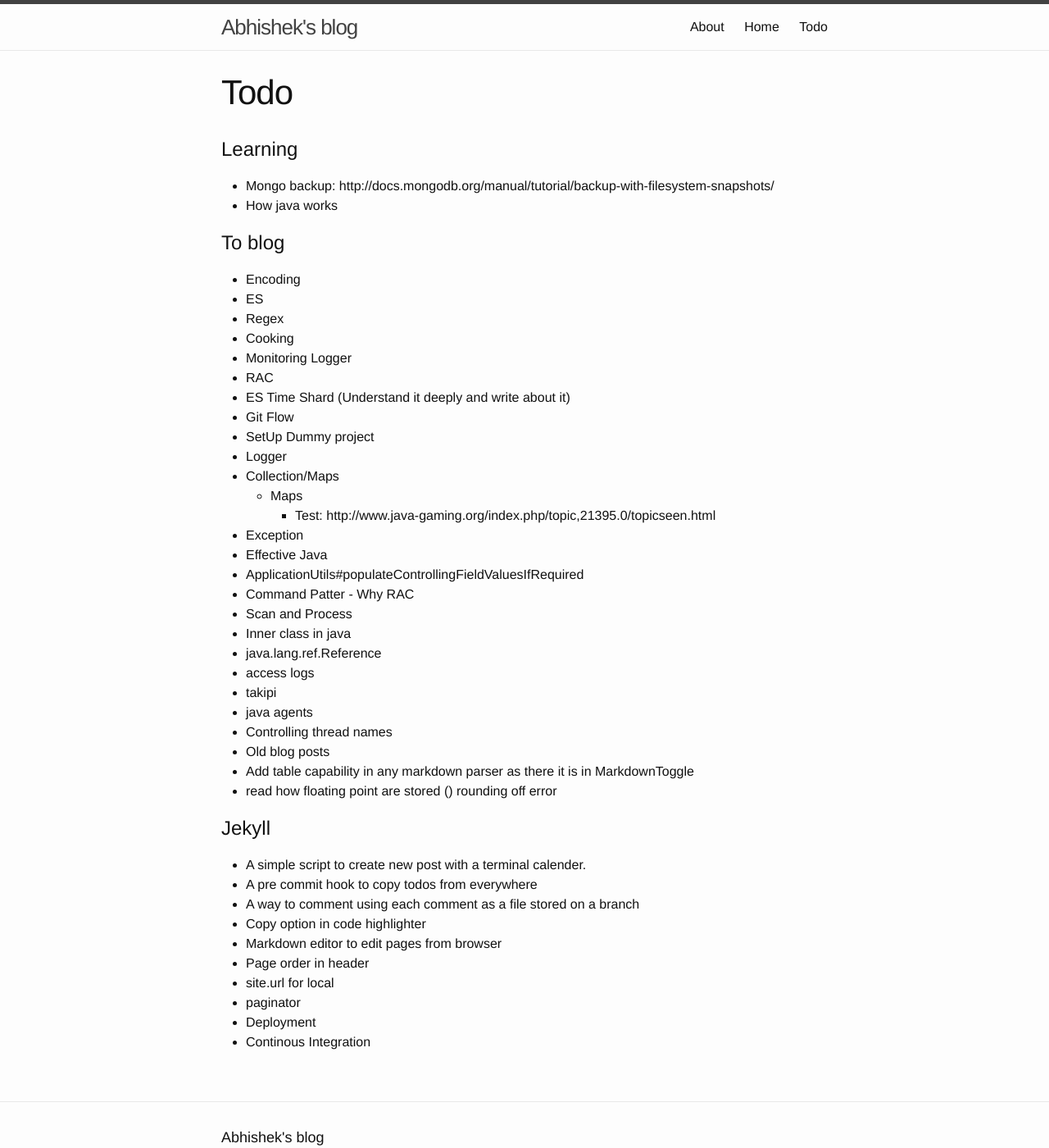
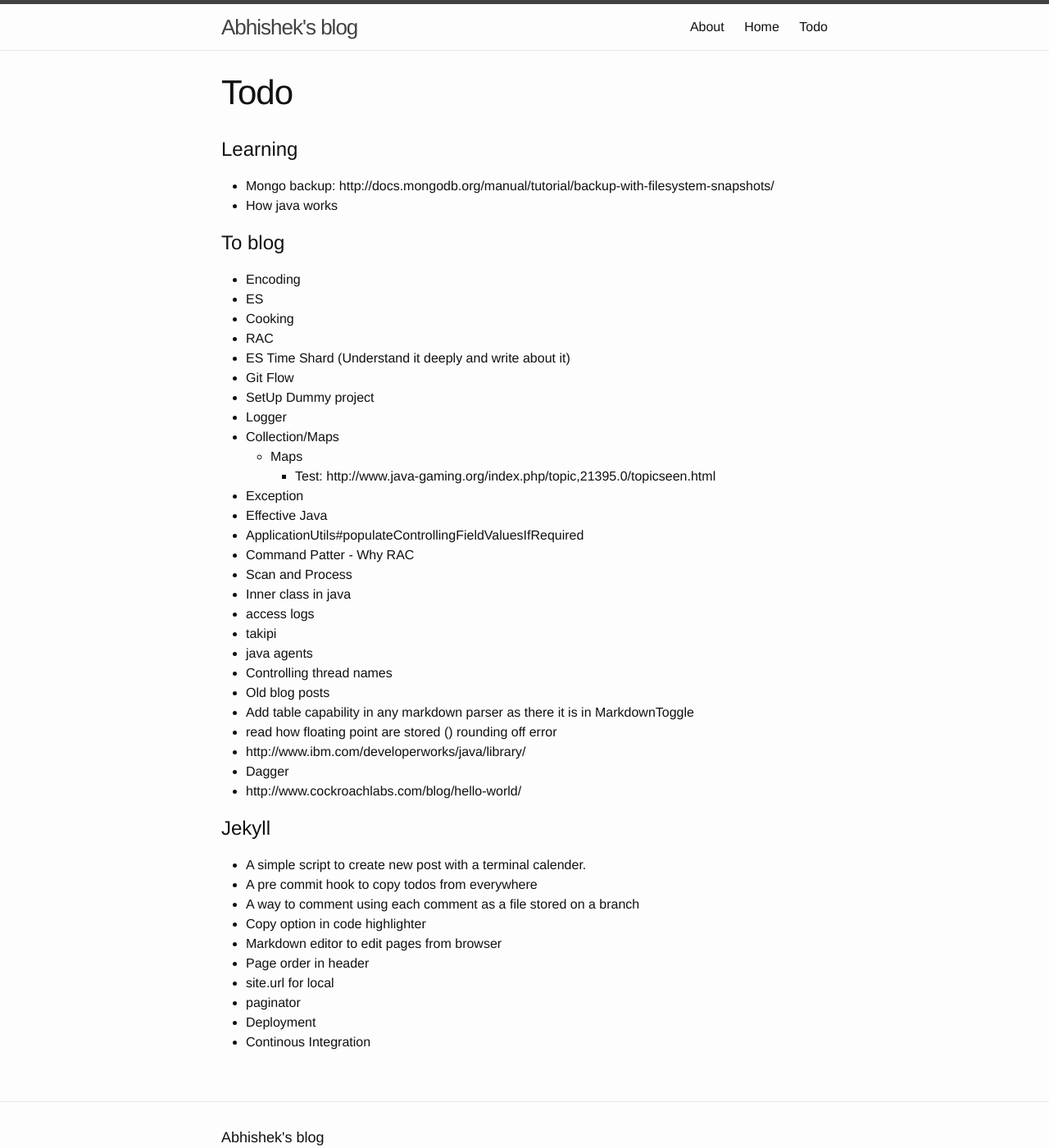
Before and after one commit to knoxxs/knoxxs.github.io, a Jekyll site: the page built from todo.md, in a window 1280 px wide and 1400 px high. Shown: the whole window at 82% size. Built offline with Jekyll 4.4.1, drawn with Linux system fonts in a browser that asks for light colours; Markdown is read by kramdown in place of the engine named in the settings.

Commit message:
updates todo

```diff
--- a/todo.md
+++ b/todo.md
@@ -11,9 +11,7 @@ permalink: /todo/
 # To blog
 - Encoding
 - ES
-- Regex
 - Cooking
-- Monitoring Logger
 - RAC
 - ES Time Shard (Understand it deeply and write about it)
 - Git Flow
@@ -28,7 +26,6 @@ permalink: /todo/
 - Command Patter - Why RAC
 - Scan and Process
 - Inner class in java
-- java.lang.ref.Reference
 - access logs
 - takipi
 - java agents
@@ -36,6 +33,9 @@ permalink: /todo/
 - Old blog posts
 - Add table capability in any markdown parser as there it is in MarkdownToggle
 - read how floating point are stored () rounding off error
+- http://www.ibm.com/developerworks/java/library/
+- Dagger
+- http://www.cockroachlabs.com/blog/hello-world/
 
 # Jekyll
 - A simple script to create new post with a terminal calender.
```
